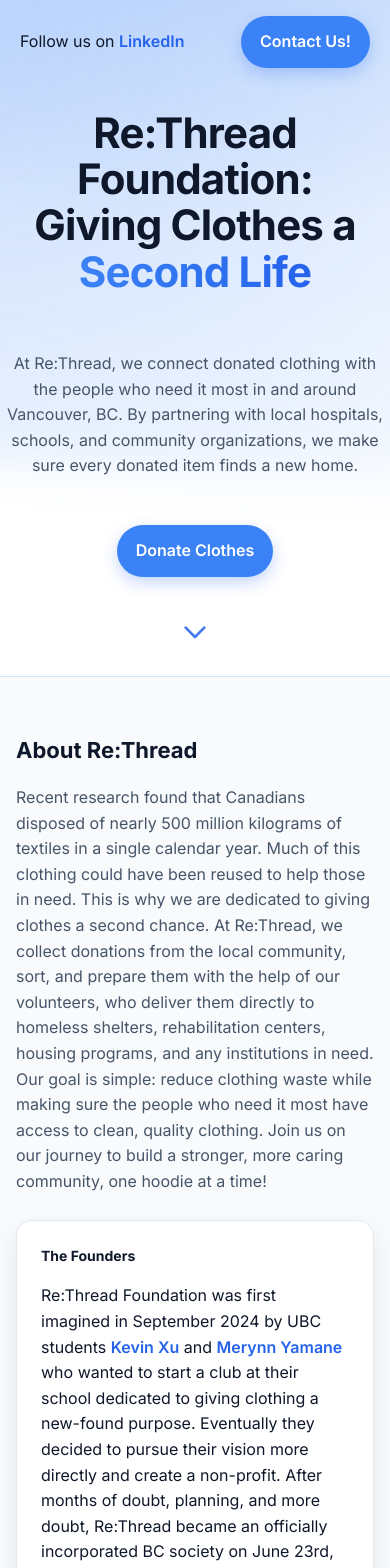
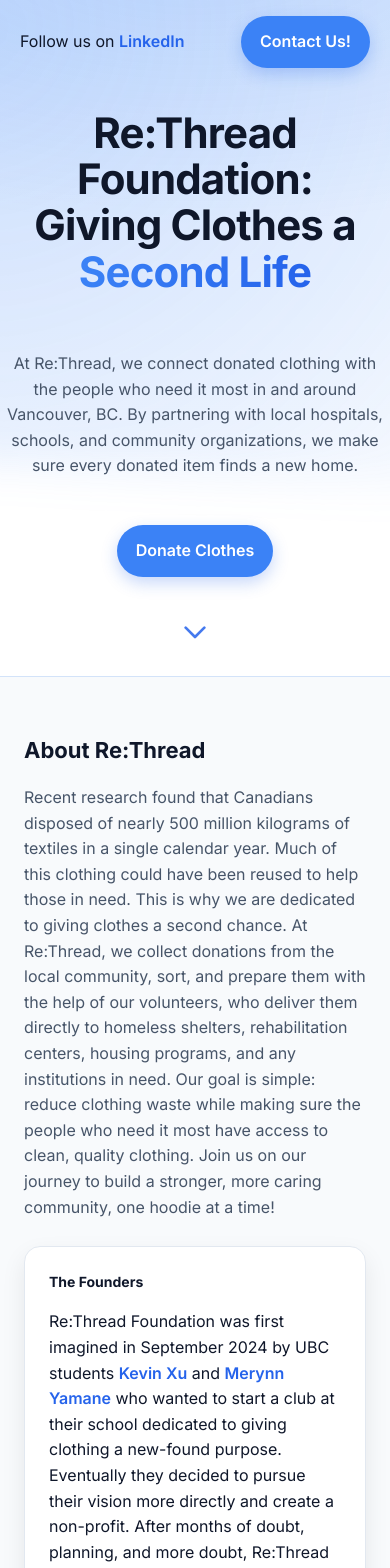
Before and after one commit to kevinx83/ReThread, a Next.js app: page / in a window 390 px wide. Shown: the top 1568 px of the page. Built offline with nearby package versions, Linux system fonts and the light colour scheme.

Commit message:
Mobile fix

```diff
--- a/src/app/globals.css
+++ b/src/app/globals.css
@@ -34,6 +34,13 @@ body {
 .grid { display: grid; gap: 22px; }
 .grid-3 { grid-template-columns: repeat(3, minmax(0, 1fr)); }
 @media (max-width: 900px){ .grid-3 { grid-template-columns: 1fr; } }
+
+@media (max-width: 600px) {
+  .container {
+    padding-left: 24px;
+    padding-right: 24px;
+  }
+}
 
 /* --- Cards --- */
 .card {
```
Also changed, not shown: 1 other file (tests, documents, lock files or other folders).
